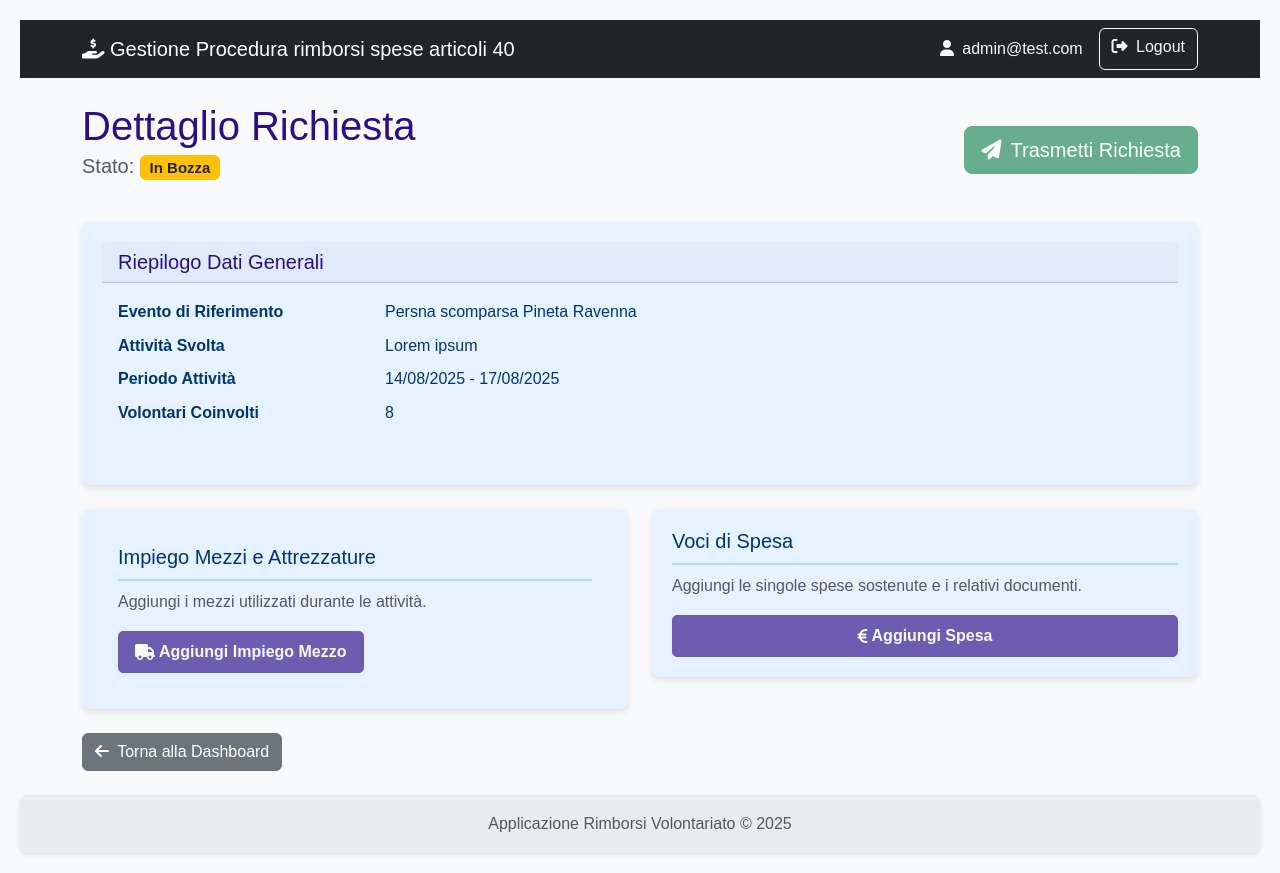
After one commit to DanielePivetti/Rimborsi, a Flask app: page /richiesta/dettaglio/1 in a window 1280 px wide. The commit adds this page. Run offline with Flask 3, Linux system fonts and the light colour scheme; a user stored in the database is signed in; some libraries are stand-ins or nearby versions.

```diff
--- a/rimborsi/richiesta/routes.py
+++ b/rimborsi/richiesta/routes.py
@@ -7,56 +7,57 @@ richiesta_bp = Blueprint('richiesta', __name__,
                          template_folder='templates',
                          url_prefix='/richiesta')
 
-# --- ROTTA 1: SELEZIONE DELL'EVENTO ---
+# La rotta 'seleziona_evento' non è più necessaria e può essere cancellata.
 
-@richiesta_bp.route('/seleziona_evento')
+# --- NUOVA E UNICA ROTTA DI CREAZIONE ---
+@richiesta_bp.route('/crea', methods=['GET', 'POST'])
 @login_required
-def seleziona_evento():
+def crea_richiesta():
     """
-    Mostra una lista di eventi attivi per cui è possibile creare una richiesta.
+    Mostra un unico form per selezionare l'evento e creare la richiesta.
     """
-    # Per ora, carichiamo tutti gli eventi. In futuro potremmo filtrarli (es. per data).
-    eventi = Evento.query.order_by(Evento.data_inizio.desc()).all()
-    return render_template('richiesta/seleziona_evento.html', eventi=eventi)
-
-# --- ROTTA 2: CREAZIONE DELLA RICHIESTA ---
-
-@richiesta_bp.route('/crea/<int:evento_id>', methods=['GET', 'POST'])
-@login_required
-def crea_richiesta(evento_id):
-    """
-    Mostra il form per creare una nuova richiesta associata a un evento specifico.
-    """
-    evento_selezionato = Evento.query.get_or_404(evento_id)
     form = RichiestaForm()
 
     if form.validate_on_submit():
-        # Assumiamo che il compilatore appartenga ad una sola organizzazione per ora
-        # In futuro, qui andrà la logica per gestire multi-appartenenza
+        # L'evento viene preso direttamente dal form
+        evento_selezionato = form.evento.data
+
         organizzazione_utente = current_user.organizzazioni[0] if current_user.organizzazioni else None
-
         if not organizzazione_utente:
             flash("Non sei associato a nessuna organizzazione. Contatta un amministratore.", "danger")
             return redirect(url_for('main.dashboard'))
 
         nuova_richiesta = Richiesta(
+            # I dati vengono presi dal form
             attivita_svolta=form.attivita_svolta.data,
             data_inizio_attivita=form.data_inizio_attivita.data,
             data_fine_attivita=form.data_fine_attivita.data,
             numero_volontari_coinvolti=form.numero_volontari_coinvolti.data,
+            # L'evento e l'organizzazione vengono associati
             evento_id=evento_selezionato.id,
             organizzazione_id=organizzazione_utente.id
-            # lo stato 'A' e la data_creazione sono gestiti in automatico dal model
         )
 
         db.session.add(nuova_richiesta)
         db.session.commit()
 
-        flash('Dati generali della richiesta salvati con successo! Ora puoi aggiungere le spese.', 'success')
-        # Reindirizza alla futura pagina di "dettaglio richiesta" (il nostro tavolo da lavoro)
-        return redirect(url_for('richiesta.dettaglio_richiesta', richiesta_id=nuova_richiesta.id))
+        flash('Richiesta creata con successo! Ora puoi aggiungere le spese.', 'success')
+        return redirect(url_for('richiesta.dettaglio_richiesta', richiesta_id=nuova_richiesta.id)) # Placeholder per il futuro
 
     return render_template('richiesta/crea_richiesta.html',
                            form=form,
-                           evento=evento_selezionato,
-                           titolo=f"Crea Richiesta per l'Evento: {evento_selezionato.nome}")
+                           titolo="Crea Nuova Richiesta")
+
+
+@richiesta_bp.route('/dettaglio/<int:richiesta_id>')
+@login_required
+def dettaglio_richiesta(richiesta_id):
+    """
+    Mostra la pagina di dettaglio (il "tavolo da lavoro") per una richiesta in bozza.
+    """
+    richiesta = Richiesta.query.get_or_404(richiesta_id)
+
+    # In futuro, qui aggiungeremo le query per caricare spese, mezzi, etc.
+
+    # Corretto: renderizziamo un template invece di reindirizzare alla stessa route
+    return render_template('richiesta/dettaglio_richiesta.html', richiesta=richiesta)
--- a/rimborsi/templates/main/dashboard.html
+++ b/rimborsi/templates/main/dashboard.html
@@ -124,7 +124,7 @@
         <div class="card-body text-center p-4">
             <h5 class="card-title">Pronto a iniziare?</h5>
             <p class="card-text">Avvia la procedura per richiedere un rimborso per un nuovo evento.</p>
-            <a href="{{ url_for('richiesta.seleziona_evento') }}" class="btn btn-primary btn-lg">
+            <a href="{{ url_for('richiesta.crea_richiesta') }}" class="btn btn-primary btn-lg">
                 <i class="fas fa-plus me-1"></i> Crea Nuova Richiesta
             </a>
         </div>
--- /dev/null
+++ b/rimborsi/templates/richiesta/dettaglio_richiesta.html
@@ -0,0 +1,68 @@
+{% extends 'base.html' %}
+
+{% block title %}Dettaglio Richiesta{% endblock %}
+
+{% block content %}
+    <div class="d-flex justify-content-between align-items-center mb-4">
+        <div>
+            <h1 class="mb-0">Dettaglio Richiesta</h1>
+            <p class="lead text-muted">Stato: <span class="badge bg-warning text-dark">In Bozza</span></p>
+        </div>
+        <div>
+            {# Questo pulsante sarà l'azione finale #}
+            <a href="#" class="btn btn-success btn-lg disabled" title="Funzionalità in sviluppo">
+                <i class="fas fa-paper-plane me-1"></i> Trasmetti Richiesta
+            </a>
+        </div>
+    </div>
+
+    <div class="card shadow-sm mb-4">
+        <div class="card-header">
+            <h5 class="mb-0">Riepilogo Dati Generali</h5>
+        </div>
+        <div class="card-body">
+            <dl class="row">
+                <dt class="col-sm-3">Evento di Riferimento</dt>
+                <dd class="col-sm-9">{{ richiesta.evento.nome }}</dd>
+
+                <dt class="col-sm-3">Attività Svolta</dt>
+                <dd class="col-sm-9">{{ richiesta.attivita_svolta }}</dd>
+
+                <dt class="col-sm-3">Periodo Attività</dt>
+                <dd class="col-sm-9">{{ richiesta.data_inizio_attivita.strftime('%d/%m/%Y') }} - {{ richiesta.data_fine_attivita.strftime('%d/%m/%Y') }}</dd>
+
+                <dt class="col-sm-3">Volontari Coinvolti</dt>
+                <dd class="col-sm-9">{{ richiesta.numero_volontari_coinvolti or 'Non specificato' }}</dd>
+            </dl>
+        </div>
+    </div>
+
+    <div class="row g-4">
+        <div class="col-md-6">
+            <div class="card shadow-sm">
+                <div class="card-body">
+                    <h5 class="card-title">Impiego Mezzi e Attrezzature</h5>
+                    <p class="card-text text-muted">Aggiungi i mezzi utilizzati durante le attività.</p>
+                    <a href="#" class="btn btn-primary disabled" title="Funzionalità in sviluppo">
+                        <i class="fas fa-truck me-1"></i> Aggiungi Impiego Mezzo
+                    </a>
+                </div>
+            </div>
+        </div>
+        <div class="col-md-6">
+            <div class="card card-body">
+                <h5 class="card-title">Voci di Spesa</h5>
+                <p class="card-text text-muted">Aggiungi le singole spese sostenute e i relativi documenti.</p>
+                <a href="#" class="btn btn-primary disabled" title="Funzionalità in sviluppo">
+                    <i class="fas fa-euro-sign me-1"></i> Aggiungi Spesa
+                </a>
+            </div>
+        </div>
+    </div>
+
+    <div class="mt-4">
+        <a href="{{ url_for('main.dashboard') }}" class="btn btn-secondary">
+            <i class="fas fa-arrow-left me-1"></i> Torna alla Dashboard
+        </a>
+    </div>
+{% endblock %}
```
Also changed, not shown: rimborsi/richiesta/forms.py (+19 -4 lines), rimborsi/templates/richiesta/crea_richiesta.html (+13 -3 lines), rimborsi/templates/richiesta/seleziona_evento.html (deleted, +0 -53 lines), instance/rimborsi.db.
